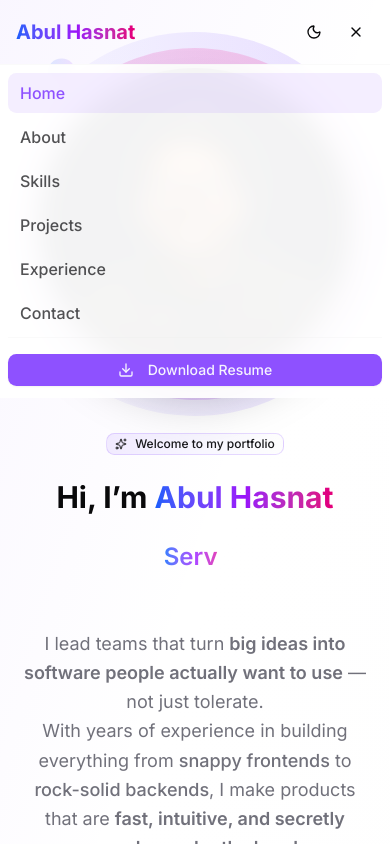
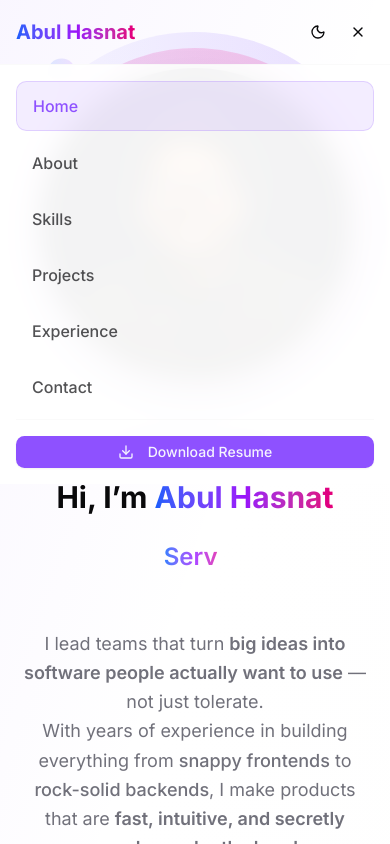
Before and after one commit to ahShimul/ahShimul.github.io, a Next.js app: page / in a window 390 px wide. Both pictures are taken after a click on the button 356 px from the left and 32 px from the top of the page. Shown: the top 844 px of the page. Built offline with nearby package versions, Linux system fonts and the light colour scheme.

Commit message:
Fixed mobile navigation

```diff
--- a/src/components/navigation.tsx
+++ b/src/components/navigation.tsx
@@ -1,6 +1,6 @@
 'use client';
 
-import { useState, useEffect } from 'react';
+import { useState, useEffect, useRef } from 'react';
 import { motion, AnimatePresence } from 'framer-motion';
 import { Button } from '@/components/ui/button';
 import { Menu, X, Download, Sun, Moon } from 'lucide-react';
@@ -21,6 +21,7 @@ export function Navigation() {
   const [activeSection, setActiveSection] = useState('home');
   const { theme, setTheme, resolvedTheme } = useTheme();
   const [mounted, setMounted] = useState(false);
+  const navRef = useRef<HTMLElement>(null);
 
   const downloadCV = () => {
     const link = document.createElement('a');
@@ -34,6 +35,40 @@ export function Navigation() {
   useEffect(() => {
     setMounted(true);
   }, []);
+
+  // Close mobile menu when clicking outside
+  useEffect(() => {
+    const handleClickOutside = (event: MouseEvent) => {
+      if (navRef.current && !navRef.current.contains(event.target as Node)) {
+        setIsOpen(false);
+      }
+    };
+
+    if (isOpen) {
+      document.addEventListener('mousedown', handleClickOutside);
+    }
+
+    return () => {
+      document.removeEventListener('mousedown', handleClickOutside);
+    };
+  }, [isOpen]);
+
+  // Close mobile menu on escape key
+  useEffect(() => {
+    const handleEscape = (event: KeyboardEvent) => {
+      if (event.key === 'Escape') {
+        setIsOpen(false);
+      }
+    };
+
+    if (isOpen) {
+      document.addEventListener('keydown', handleEscape);
+    }
+
+    return () => {
+      document.removeEventListener('keydown', handleEscape);
+    };
+  }, [isOpen]);
 
   useEffect(() => {
     const handleScroll = () => {
@@ -83,6 +118,7 @@ export function Navigation() {
 
   return (
     <motion.nav
+      ref={navRef}
       initial={{ y: -100 }}
       animate={{ y: 0 }}
       className={`fixed top-0 left-0 right-0 z-50 transition-all duration-300 ${
@@ -218,13 +254,33 @@ export function Navigation() {
               variant='ghost'
               size='sm'
               onClick={() => setIsOpen(!isOpen)}
-              className='p-2'
+              className='p-2 hover:bg-secondary/80'
+              aria-label={isOpen ? 'Close menu' : 'Open menu'}
+              aria-expanded={isOpen}
             >
-              {isOpen ? (
-                <X className='h-5 w-5' />
-              ) : (
-                <Menu className='h-5 w-5' />
-              )}
+              <AnimatePresence mode='wait'>
+                {isOpen ? (
+                  <motion.div
+                    key='close'
+                    initial={{ rotate: -90, opacity: 0 }}
+                    animate={{ rotate: 0, opacity: 1 }}
+                    exit={{ rotate: 90, opacity: 0 }}
+                    transition={{ duration: 0.2 }}
+                  >
+                    <X className='h-5 w-5' />
+                  </motion.div>
+                ) : (
+                  <motion.div
+                    key='menu'
+                    initial={{ rotate: 90, opacity: 0 }}
+                    animate={{ rotate: 0, opacity: 1 }}
+                    exit={{ rotate: -90, opacity: 0 }}
+                    transition={{ duration: 0.2 }}
+                  >
+                    <Menu className='h-5 w-5' />
+                  </motion.div>
+                )}
+              </AnimatePresence>
             </Button>
           </div>
         </div>
@@ -237,9 +293,10 @@ export function Navigation() {
             initial={{ opacity: 0, height: 0 }}
             animate={{ opacity: 1, height: 'auto' }}
             exit={{ opacity: 0, height: 0 }}
-            className='md:hidden bg-background/95 backdrop-blur-md border-t border-border/20'
+            transition={{ duration: 0.3 }}
+            className='md:hidden bg-background/95 backdrop-blur-md border-t border-border/20 absolute top-full left-0 right-0 z-50'
           >
-            <div className='px-2 pt-2 pb-3 space-y-1'>
+            <div className='px-4 py-4 space-y-2'>
               {navItems.map((item) => (
                 <motion.a
                   key={item.name}
@@ -247,13 +304,17 @@ export function Navigation() {
                   onClick={(e) => {
                     e.preventDefault();
                     scrollToSection(item.href);
+                    setIsOpen(false);
                   }}
-                  className={`block px-3 py-2 text-base font-medium rounded-md transition-colors ${
+                  className={`block px-4 py-3 text-base font-medium rounded-lg transition-colors ${
                     activeSection === item.href.substring(1)
-                      ? 'text-primary bg-primary/10'
-                      : 'text-foreground/70 hover:text-primary hover:bg-secondary/50'
+                      ? 'text-primary bg-primary/10 border border-primary/20'
+                      : 'text-foreground/70 hover:text-primary hover:bg-secondary/80'
                   }`}
-                  whileTap={{ scale: 0.95 }}
+                  whileTap={{ scale: 0.98 }}
+                  initial={{ x: -20, opacity: 0 }}
+                  animate={{ x: 0, opacity: 1 }}
+                  transition={{ delay: 0.1 }}
                 >
                   {item.name}
                 </motion.a>
@@ -262,8 +323,11 @@ export function Navigation() {
                 <Button
                   variant='outline'
                   size='sm'
-                  className='w-full bg-primary text-primary-foreground border-0'
-                  onClick={downloadCV}
+                  className='w-full bg-primary text-primary-foreground border-0 hover:bg-primary/90'
+                  onClick={() => {
+                    downloadCV();
+                    setIsOpen(false);
+                  }}
                 >
                   <Download className='w-4 h-4 mr-2' />
                   Download Resume
```
